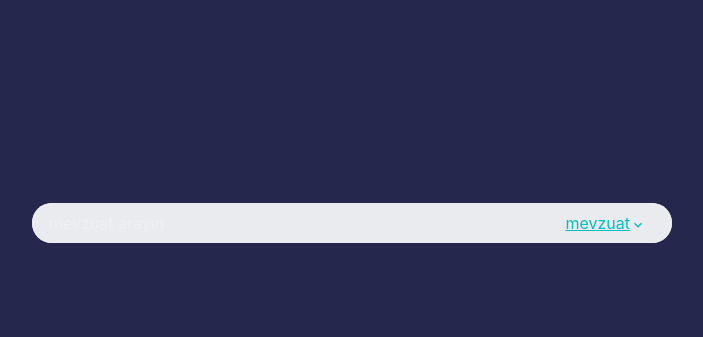
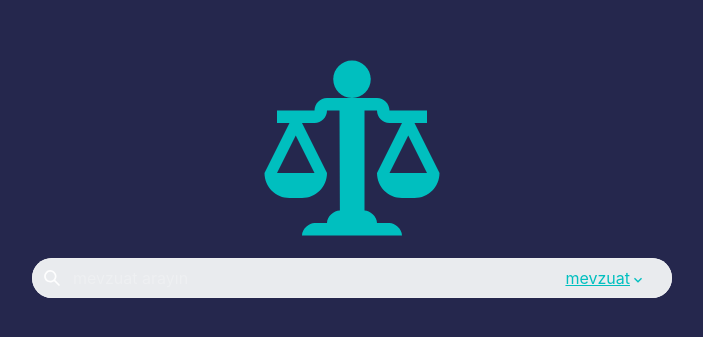
Before and after one commit to hukuki/frontend-main, a Next.js app: page /search in a window 1280 px wide. Shown: the part 177-514 px from the top of the page, without its empty margins (288-991 px from the left). Built offline with nearby package versions, Linux system fonts and the light colour scheme.

Commit message:
feat: add temporary logo

```diff
--- a/src/components/common/SearchBar.tsx
+++ b/src/components/common/SearchBar.tsx
@@ -2,8 +2,8 @@ import React, { useState } from "react";
 import { defineStyle, defineStyleConfig, MenuOptionGroup } from "@chakra-ui/react";
 
 // Components
-import { ChevronDownIcon } from "@chakra-ui/icons";
-import { Input, InputGroup, InputRightElement, Button } from "@/components/base/forms";
+import { ChevronDownIcon, SearchIcon } from "@chakra-ui/icons";
+import { Input, InputGroup, InputRightElement, InputLeftElement } from "@/components/base/forms";
 import { Menu, MenuButton, MenuList, MenuItemOption } from "@chakra-ui/react";
 
 // Component
@@ -12,6 +12,9 @@ export const SearchBar = () => {
 
   return (
     <InputGroup bg="dark.secondary" borderRadius="25px">
+      <InputLeftElement>
+        <SearchIcon />
+      </InputLeftElement>
       <Input placeholder={`${category} arayın`} borderRadius="25px" />
       <InputRightElement width="fit-content" borderRadius="25px" paddingEnd="10px">
         <Menu placement="bottom-end">
--- a/src/pages/search/index.js
+++ b/src/pages/search/index.js
@@ -1,13 +1,15 @@
 import React from "react";
 
 // Components
+import { GoLaw } from "react-icons/go";
+import { Icon } from "@chakra-ui/icons";
 import { Box, Flex } from "@/components/base/layout";
 import { SearchBar } from "@/components/common";
 
 const Search = () => {
   return (
-    <Flex height="100%" align="center" justify="center">
-      <div className="logo" />
+    <Flex height="100%" align="center" direction="column" justify="center" gap="10px" paddingBottom="100px">
+      <Icon as={GoLaw} color="dark.quinary" fontSize={200} />
 
       <Box w="50%" minW="500px" maxW="750px">
         <SearchBar />
```
Also changed, not shown: src/theme/styles.ts (deleted).
